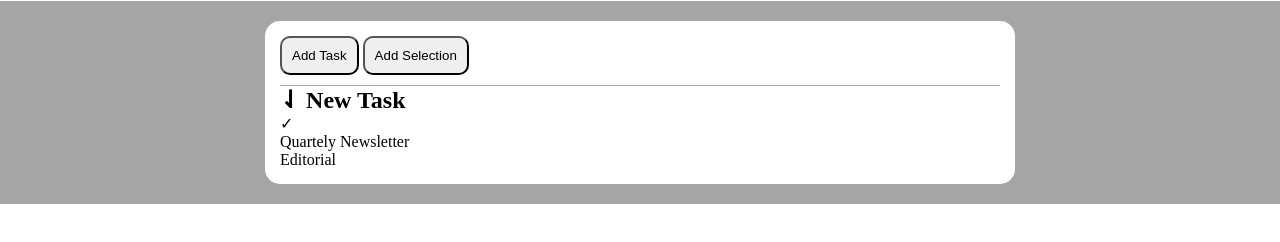
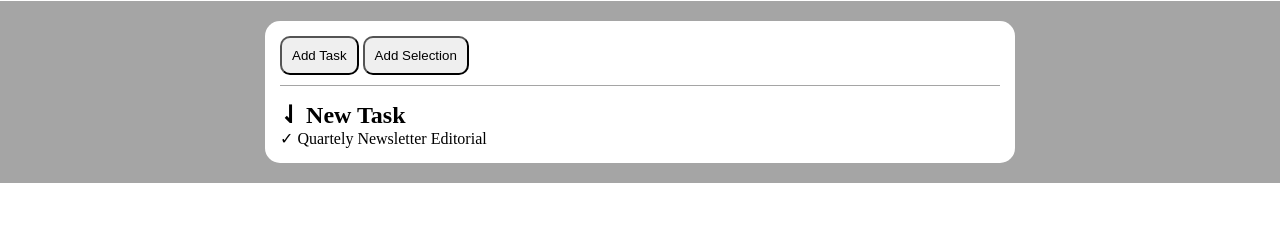
Before and after one commit to RSerli/html-css-toboolist, a plain HTML site: page index.html in a window 1280 px wide. Shown: the part 96-338 px from the top of the page. Drawn offline with Linux system fonts and the light colour scheme.

Commit message:
First List Css Structure

```diff
--- a/css/app.css
+++ b/css/app.css
@@ -56,4 +56,18 @@ ol {
     cursor: pointer;
 }
 
+/* Configurazione gruppo liste ToDo */
+/* .GroupListToDo {
+    --- DA ESAMINARE!!!!!! ---
+} */
+
+/* Configurazione singola Lista ToDo */
+.SingleListToDo {
+    padding-top: 15px;
+}
+
+.ListElement-Particle {
+    display: inline-block;
+}
+
 /*-------- UTILITY --------*/
```
